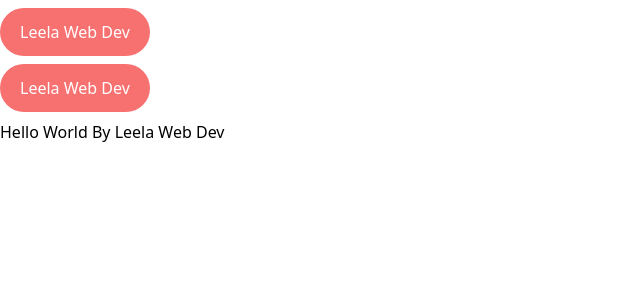
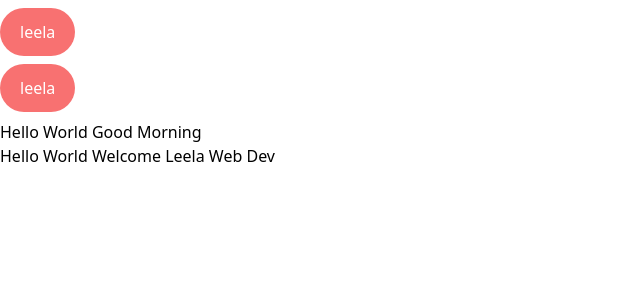
Before and after one commit to leelanarasimha/React-Course-Projects, a React (Create React App) app in the folder my-app/: page / in a window 1280 px wide. Shown: the top 300 px of the page, without its empty margins (0-640 px from the left). Built offline with nearby package versions, Linux system fonts and the light colour scheme.

Commit message:
Fix: Use Props data

```diff
--- a/my-app/src/App.js
+++ b/my-app/src/App.js
@@ -5,10 +5,11 @@ import HelloWorld from './components/HelloWorld/HelloWorld';
 function App() {
     return (
         <div className='container mx-auto'>
-            <Button />
-            <Button />
+            <Button name='First Button' text='dsdsds' />
+            <Button name='Second Button' />
 
-            <HelloWorld />
+            <HelloWorld text='Hello World Good Morning' />
+            <HelloWorld text='Hello World Welcome Leela Web Dev' />
         </div>
     );
 }
--- a/my-app/src/components/Button/Button.js
+++ b/my-app/src/components/Button/Button.js
@@ -1,8 +1,9 @@
-const Button = () => {
+const Button = ({ name }) => {
+    name = 'leela';
     return (
         <div className='my-2'>
             <button className='bg-red-400 text-white px-5 hover:bg-red-700 py-3 rounded-full'>
-                Leela Web Dev
+                {name}
             </button>
         </div>
     );
--- a/my-app/src/components/HelloWorld/HelloWorld.js
+++ b/my-app/src/components/HelloWorld/HelloWorld.js
@@ -4,7 +4,7 @@ class HelloWorld extends Component {
     render() {
         return (
             <div>
-                <div>Hello World By Leela Web Dev</div>
+                <div>{this.props.text}</div>
             </div>
         );
     }
```
Also changed, not shown: 1 other file (tests, documents, lock files or other folders).
